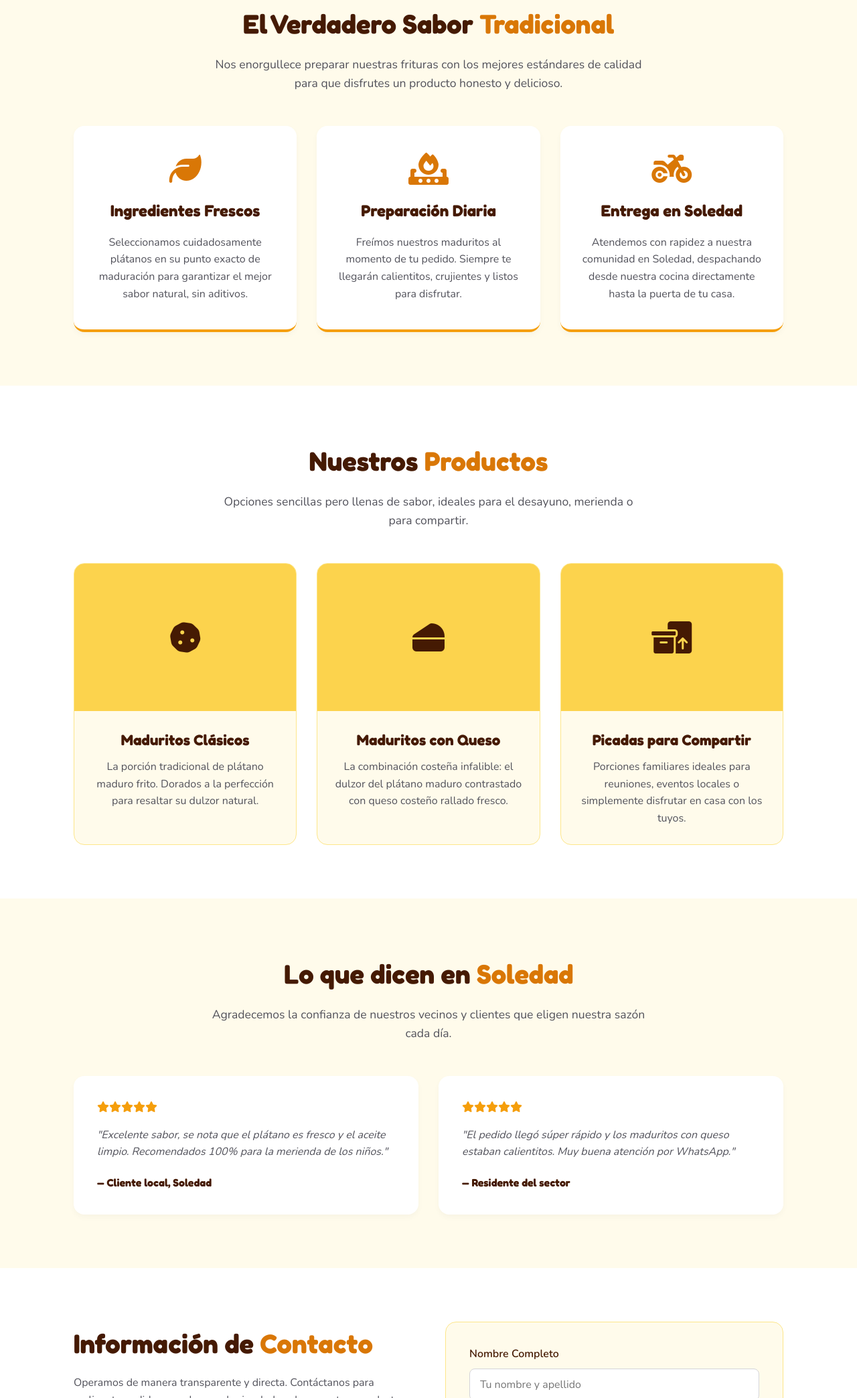
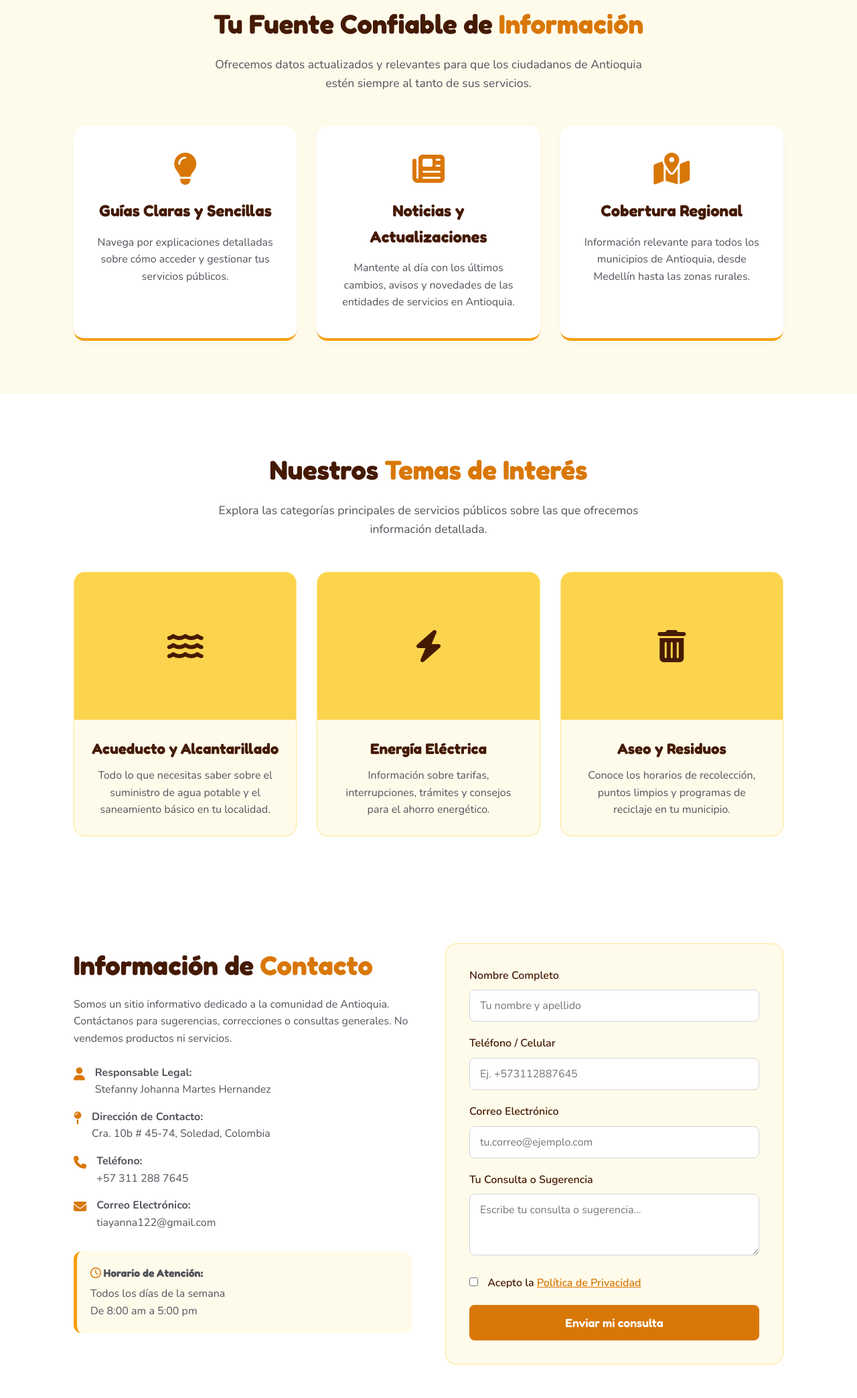
Before and after one commit to tiayanna122-cyber/maduros, a plain HTML site: page index.html in a window 1280 px wide. Shown: the part 712-2800 px from the top of the page at 67% size. Drawn offline with nearby package versions, Linux system fonts and the light colour scheme.

Commit message:
Update index.html

```diff
--- a/index.html
+++ b/index.html
@@ -5,26 +5,26 @@
     <meta name="viewport" content="width=device-width, initial-scale=1.0">
 
     <!-- SEO ON-PAGE PROFESIONAL -->
-    <title>Maduritos Soledad | Las Mejores Frituras de Plátano</title>
-    <meta name="description" content="Disfruta de las mejores frituras de plátano en Soledad, Colombia. Maduritos clásicos, con queso y picadas familiares. Ingredientes frescos y receta tradicional. ¡Pide ahora!">
-    <meta name="keywords" content="frituras de platano soledad, maduritos soledad, platano frito a domicilio, snacks de platano, comida rapida soledad, platanos maduros fritos">
+    <title>Servicios-antioquia | Información de Servicios Públicos</title>
+    <meta name="description" content="Página informativa dedicada a los servicios públicos en Antioquia, Colombia. Encuentra guías, noticias y datos clave sobre acueducto, energía, aseo y más.">
+    <meta name="keywords" content="servicios publicos antioquia, informacion servicios antioquia, acueducto antioquia, energia antioquia, aseo antioquia, guias servicios publicos, noticias servicios antioquia">
 
     <!-- SEO TÉCNICO Y RASTREABILIDAD -->
     <meta name="robots" content="index, follow">
-    <link rel="canonical" href="index.html">
-    <meta property="og:title" content="Maduritos Soledad | Las Mejores Frituras de Plátano">
-    <meta property="og:description" content="El sabor auténtico y tradicional en cada bocado. Pide tus maduritos frescos a domicilio en Soledad.">
+    <link rel="canonical" href="https://servicios-antioquia.onrender.com">
+    <meta property="og:title" content="Servicios-antioquia | Información de Servicios Públicos">
+    <meta property="og:description" content="Tu fuente confiable para información detallada sobre los servicios esenciales en Antioquia.">
     <meta property="og:type" content="website">
     <meta property="og:locale" content="es_CO">
+    <meta property="og:url" content="https://servicios-antioquia.onrender.com">
 
     <!-- Datos Estructurados JSON-LD (SEO Técnico Local) -->
     <script type="application/ld+json">
     {
       "@context": "https://schema.org",
-      "@type": "FoodEstablishment",
-      "name": "Maduritos Soledad",
-      "image": "https://images.unsplash.com/photo-1604424368945-81ec6e0bf31d",
-      "description": "Venta de frituras de plátano tradicionales en Soledad, Colombia.",
+      "@type": "Organization",
+      "name": "Servicios-antioquia",
+      "description": "Página informativa de servicios públicos en Antioquia.",
       "address": {
         "@type": "PostalAddress",
         "streetAddress": "Cra. 10b # 45-74",
@@ -32,7 +32,7 @@
         "addressCountry": "CO"
       },
       "telephone": "+573112887645",
-      "url": "index.html",
+      "url": "https://servicios-antioquia.onrender.com",
       "openingHoursSpecification": {
         "@type": "OpeningHoursSpecification",
         "dayOfWeek": [
@@ -52,7 +52,7 @@
 
     <style>
         :root {
-            --primary: #d97706; /* Ámbar / Dorado del plátano frito */
+            --primary: #d97706;
             --primary-hover: #b45309;
             --accent: #f59e0b; /* Amarillo cálido */
             --dark: #451a03; /* Marrón oscuro / Caramelo */
@@ -149,7 +149,7 @@
 
         /* Hero Section */
         .hero {
-            background: linear-gradient(rgba(69, 26, 3, 0.7), rgba(69, 26, 3, 0.8)), url('https://images.unsplash.com/photo-1604424368945-81ec6e0bf31d?q=80&w=1200') no-repeat center center/cover;
+            background: linear-gradient(rgba(69, 26, 3, 0.7), rgba(69, 26, 3, 0.8)), url('https://images.unsplash.com/photo-1579621970563-cd66378050d5?q=80&w=1200') no-repeat center center/cover;
             color: var(--white);
             padding: 120px 0;
             text-align: center;
@@ -248,31 +248,6 @@
         .product-info { padding: 25px; text-align: center; }
         .product-info h4 { font-size: 1.4rem; color: var(--dark); margin-bottom: 10px; }
 
-        /* Prueba Social */
-        .testimonials { background-color: var(--light-bg); }
-
-        .testimonial-card {
-            background: var(--white);
-            padding: 35px;
-            border-radius: 16px;
-            box-shadow: 0 4px 10px rgba(0,0,0,0.03);
-            position: relative;
-        }
-
-        .stars { color: var(--accent); margin-bottom: 15px; }
-
-        .testimonial-text {
-            font-style: italic;
-            margin-bottom: 20px;
-            color: var(--text-main);
-        }
-
-        .testimonial-author {
-            font-weight: 700;
-            color: var(--dark);
-            font-family: 'Fredoka', sans-serif;
-        }
-
         /* Contacto e Información Corporativa */
         .contact-section { background-color: var(--white); }
 
@@ -363,8 +338,6 @@
             font-size: 0.85rem;
         }
 
-        .seo-note { display: none; }
-
         /* Responsive */
         @media (max-width: 900px) {
             .contact-layout { grid-template-columns: 1fr; }
@@ -381,17 +354,17 @@
     <!-- Header -->
     <header>
         <div class="container nav-container">
-            <a href="index.html" class="logo">Maduritos<span>Soledad</span></a>
-            <a href="tel:3112887645" class="nav-phone-btn"><i class="fa-solid fa-phone"></i> 311 288 7645</a>
+            <a href="https://servicios-antioquia.onrender.com" class="logo">Servicios<span>Antioquia</span></a>
+            <a href="tel:+573112887645" class="nav-phone-btn"><i class="fa-solid fa-phone"></i> +57 311 288 7645</a>
         </div>
     </header>
 
     <!-- Hero -->
     <section class="hero">
         <div class="container hero-content">
-            <h1>Disfruta las Mejores Frituras de Plátano en Soledad</h1>
-            <p>Maduritos Soledad te ofrece el auténtico sabor tradicional. Frescos, doraditos por fuera y suavecitos por dentro. Perfectos para cualquier antojo del día.</p>
-            <a href="#ordenar" class="btn-cta">¡Pide tus maduritos a domicilio hoy!</a>
+            <h1>Información de Servicios Públicos en Antioquia</h1>
+            <p>Accede a guías, noticias y datos clave sobre los servicios esenciales en tu región. Mantente informado y resuelve tus dudas.</p>
+            <a href="#recursos" class="btn-cta">Explora nuestros recursos informativos</a>
         </div>
     </section>
 
@@ -399,91 +372,69 @@
     <section class="section-padding benefits">
         <div class="container">
             <div class="text-center">
-                <h2 class="section-title">El Verdadero Sabor <span>Tradicional</span></h2>
-                <p class="section-subtitle">Nos enorgullece preparar nuestras frituras con los mejores estándares de calidad para que disfrutes un producto honesto y delicioso.</p>
+                <h2 class="section-title">Tu Fuente Confiable de <span>Información</span></h2>
+                <p class="section-subtitle">Ofrecemos datos actualizados y relevantes para que los ciudadanos de Antioquia estén siempre al tanto de sus servicios.</p>
             </div>
             <div class="grid-3">
                 <div class="benefit-card">
-                    <i class="fa-solid fa-leaf benefit-icon"></i>
-                    <h3>Ingredientes Frescos</h3>
-                    <p>Seleccionamos cuidadosamente plátanos en su punto exacto de maduración para garantizar el mejor sabor natural, sin aditivos.</p>
+                    <i class="fa-solid fa-lightbulb benefit-icon"></i>
+                    <h3>Guías Claras y Sencillas</h3>
+                    <p>Navega por explicaciones detalladas sobre cómo acceder y gestionar tus servicios públicos.</p>
                 </div>
                 <div class="benefit-card">
-                    <i class="fa-solid fa-fire-burner benefit-icon"></i>
-                    <h3>Preparación Diaria</h3>
-                    <p>Freímos nuestros maduritos al momento de tu pedido. Siempre te llegarán calientitos, crujientes y listos para disfrutar.</p>
+                    <i class="fa-solid fa-newspaper benefit-icon"></i>
+                    <h3>Noticias y Actualizaciones</h3>
+                    <p>Mantente al día con los últimos cambios, avisos y novedades de las entidades de servicios en Antioquia.</p>
                 </div>
                 <div class="benefit-card">
-                    <i class="fa-solid fa-motorcycle benefit-icon"></i>
-                    <h3>Entrega en Soledad</h3>
-                    <p>Atendemos con rapidez a nuestra comunidad en Soledad, despachando desde nuestra cocina directamente hasta la puerta de tu casa.</p>
+                    <i class="fa-solid fa-map-location-dot benefit-icon"></i>
+                    <h3>Cobertura Regional</h3>
+                    <p>Información relevante para todos los municipios de Antioquia, desde Medellín hasta las zonas rurales.</p>
                 </div>
             </div>
         </div>
     </section>
 
-    <!-- Propuesta de Valor / Menú Básico -->
-    <section class="section-padding products">
+    <!-- Propuesta de Valor / Temas de Interés -->
+    <section class="section-padding products" id="recursos">
         <div class="container">
             <div class="text-center">
-                <h2 class="section-title">Nuestros <span>Productos</span></h2>
-                <p class="section-subtitle">Opciones sencillas pero llenas de sabor, ideales para el desayuno, merienda o para compartir.</p>
+                <h2 class="section-title">Nuestros <span>Temas de Interés</span></h2>
+                <p class="section-subtitle">Explora las categorías principales de servicios públicos sobre las que ofrecemos información detallada.</p>
             </div>
             <div class="grid-3">
                 <div class="product-card">
-                    <div class="product-img"><i class="fa-solid fa-cookie"></i></div>
+                    <div class="product-img"><i class="fa-solid fa-water"></i></div>
                     <div class="product-info">
-                        <h4>Maduritos Clásicos</h4>
-                        <p>La porción tradicional de plátano maduro frito. Dorados a la perfección para resaltar su dulzor natural.</p>
+                        <h4>Acueducto y Alcantarillado</h4>
+                        <p>Todo lo que necesitas saber sobre el suministro de agua potable y el saneamiento básico en tu localidad.</p>
                     </div>
                 </div>
                 <div class="product-card">
-                    <div class="product-img"><i class="fa-solid fa-cheese"></i></div>
+                    <div class="product-img"><i class="fa-solid fa-bolt"></i></div>
                     <div class="product-info">
-                        <h4>Maduritos con Queso</h4>
-                        <p>La combinación costeña infalible: el dulzor del plátano maduro contrastado con queso costeño rallado fresco.</p>
+                        <h4>Energía Eléctrica</h4>
+                        <p>Información sobre tarifas, interrupciones, trámites y consejos para el ahorro energético.</p>
                     </div>
                 </div>
                 <div class="product-card">
-                    <div class="product-img"><i class="fa-solid fa-boxes-packing"></i></div>
+                    <div class="product-img"><i class="fa-solid fa-trash-can"></i></div>
                     <div class="product-info">
-                        <h4>Picadas para Compartir</h4>
-                        <p>Porciones familiares ideales para reuniones, eventos locales o simplemente disfrutar en casa con los tuyos.</p>
+                        <h4>Aseo y Residuos</h4>
+                        <p>Conoce los horarios de recolección, puntos limpios y programas de reciclaje en tu municipio.</p>
                     </div>
                 </div>
             </div>
         </div>
     </section>
 
-    <!-- Prueba Social Honesta -->
-    <section class="section-padding testimonials">
-        <div class="container">
-            <div class="text-center">
-                <h2 class="section-title">Lo que dicen en <span>Soledad</span></h2>
-                <p class="section-subtitle">Agradecemos la confianza de nuestros vecinos y clientes que eligen nuestra sazón cada día.</p>
-            </div>
-            <div class="grid-3">
-                <div class="testimonial-card">
-                    <div class="stars"><i class="fas fa-star"></i><i class="fas fa-star"></i><i class="fas fa-star"></i><i class="fas fa-star"></i><i class="fas fa-star"></i></div>
-                    <p class="testimonial-text">"Excelente sabor, se nota que el plátano es fresco y el aceite limpio. Recomendados 100% para la merienda de los niños."</p>
-                    <div class="testimonial-author">— Cliente local, Soledad</div>
-                </div>
-                <div class="testimonial-card">
-                    <div class="stars"><i class="fas fa-star"></i><i class="fas fa-star"></i><i class="fas fa-star"></i><i class="fas fa-star"></i><i class="fas fa-star"></i></div>
-                    <p class="testimonial-text">"El pedido llegó súper rápido y los maduritos con queso estaban calientitos. Muy buena atención por WhatsApp."</p>
-                    <div class="testimonial-author">— Residente del sector</div>
-                </div>
-            </div>
-        </div>
-    </section>
-
     <!-- Contacto e Información de Transparencia -->
-    <section class="section-padding contact-section" id="ordenar">
+    <section class="section-padding contact-section" id="contacto">
         <div class="container contact-layout">
 
             <div>
                 <h2 class="section-title">Información de <span>Contacto</span></h2>
-                <p style="margin-bottom: 25px;">Operamos de manera transparente y directa. Contáctanos para realizar tu pedido o resolver cualquier duda sobre nuestros productos.</p>
+                <p style="margin-bottom: 25px;">Somos un sitio informativo dedicado a la comunidad de Antioquia. Contáctanos para sugerencias, correcciones o consultas generales. No vendemos productos ni servicios.</p>
 
                 <ul class="info-list">
                     <li>
@@ -496,22 +447,22 @@
                     <li>
                         <i class="fa-solid fa-map-pin"></i>
                         <div>
-                            <strong>Punto de Elaboración y Despacho:</strong><br>
+                            <strong>Dirección de Contacto:</strong><br>
                             Cra. 10b # 45-74, Soledad, Colombia
                         </div>
                     </li>
                     <li>
                         <i class="fa-solid fa-phone"></i>
                         <div>
-                            <strong>Línea de Pedidos:</strong><br>
-                            311 288 7645
+                            <strong>Teléfono:</strong><br>
+                            <a href="tel:+573112887645" style="color: var(--text-main); text-decoration: none;">+57 311 288 7645</a>
                         </div>
                     </li>
                     <li>
                         <i class="fa-solid fa-envelope"></i>
                         <div>
                             <strong>Correo Electrónico:</strong><br>
-                            tiayanna122@gmail.com
+                            <a href="mailto:tiayanna122@gmail.com" style="color: var(--text-main); text-decoration: none;">tiayanna122@gmail.com</a>
                         </div>
                     </li>
                 </ul>
@@ -524,24 +475,28 @@
 
             <!-- Formulario de Conversión -->
             <div>
-                <form id="orderForm">
+                <form id="contactForm">
                     <div class="form-group">
                         <label for="nombre">Nombre Completo</label>
                         <input type="text" id="nombre" class="form-control" placeholder="Tu nombre y apellido" required>
                     </div>
                     <div class="form-group">
                         <label for="telefono">Teléfono / Celular</label>
-                        <input type="tel" id="telefono" class="form-control" placeholder="Ej. 3112887645" required>
+                        <input type="tel" id="telefono" class="form-control" placeholder="Ej. +573112887645" required>
                     </div>
                     <div class="form-group">
-                        <label for="direccion">Dirección de Entrega (Soledad)</label>
-                        <input type="text" id="direccion" class="form-control" placeholder="Tu dirección exacta para el domicilio" required>
+                        <label for="email">Correo Electrónico</label>
+                        <input type="email" id="email" class="form-control" placeholder="tu.correo@ejemplo.com" required>
                     </div>
                     <div class="form-group">
-                        <label for="pedido">¿Qué maduritos deseas ordenar?</label>
-                        <textarea id="pedido" class="form-control" rows="3" placeholder="Ej. 2 porciones de maduritos con queso..." required></textarea>
+                        <label for="mensaje">Tu Consulta o Sugerencia</label>
+                        <textarea id="mensaje" class="form-control" rows="3" placeholder="Escribe tu consulta o sugerencia..." required></textarea>
                     </div>
-                    <button type="submit" class="btn-submit">Enviar mi pedido de maduritos</button>
+                    <div class="form-group">
+                        <input type="checkbox" id="privacy-consent" required>
+                        <label for="privacy-consent" style="display: inline; margin-left: 10px;">Acepto la <a href="politica-de-privacidad.html" target="_blank" style="color: var(--primary); text-decoration: underline;">Política de Privacidad</a></label>
+                    </div>
+                    <button type="submit" class="btn-submit">Enviar mi consulta</button>
                 </form>
             </div>
 
@@ -552,28 +507,25 @@
     <footer>
         <div class="container">
             <div class="footer-links">
-                <a href="index.html">Inicio</a>
+                <a href="https://servicios-antioquia.onrender.com">Inicio</a>
                 <a href="politica-de-privacidad.html">Política de Privacidad</a>
                 <a href="terminos-y-condiciones.html">Términos y Condiciones</a>
             </div>
             <div class="footer-bottom">
-                <p>&copy; 2026 Maduritos Soledad. Elaborado por Stefanny Johanna Martes Hernandez.</p>
-                <p style="margin-top: 5px; color: #a1a1aa; font-size: 0.8rem;">Cra. 10b # 45-74, Soledad, Atlántico, Colombia.</p>
+                <p>&copy; 2026 Servicios-antioquia. Elaborado por Stefanny Johanna Martes Hernandez.</p>
+                <p style="margin-top: 5px; color: #a1a1aa; font-size: 0.8rem;">Cra. 10b # 45-74, Soledad, Colombia.</p>
             </div>
         </div>
     </footer>
 
-    <!-- Nota SEO Off-Page -->
-    <div class="seo-note">Emprendimiento gastronómico local en Soledad, listado en directorios comerciales del Atlántico.</div>
-
     <!-- Script de validación simple (Sin redirecciones extrañas) -->
     <script>
-        document.getElementById('orderForm').addEventListener('submit', function(e) {
+        document.getElementById('contactForm').addEventListener('submit', function(e) {
             e.preventDefault();
             const nombre = document.getElementById('nombre').value;
 
             // Simulación de envío exitoso / Mensaje transparente
-            alert(`¡Gracias por tu pedido, ${nombre}! Hemos recibido tu solicitud. Nos contactaremos en breve al teléfono indicado para confirmar tu dirección en Soledad y despachar tus maduritos.`);
+            alert(`¡Gracias por tu consulta, ${nombre}! Hemos recibido tu mensaje y te responderemos a la brevedad.`);
 
             this.reset();
         });
```
